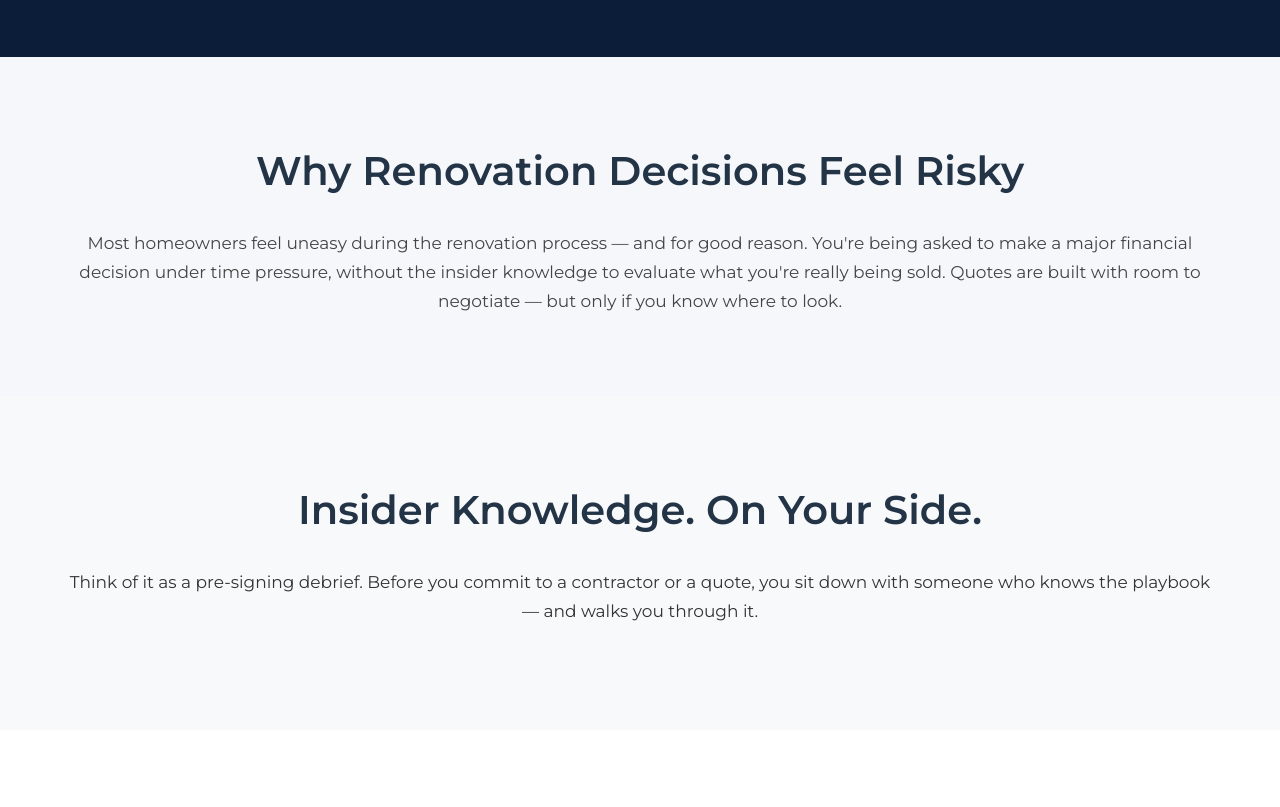
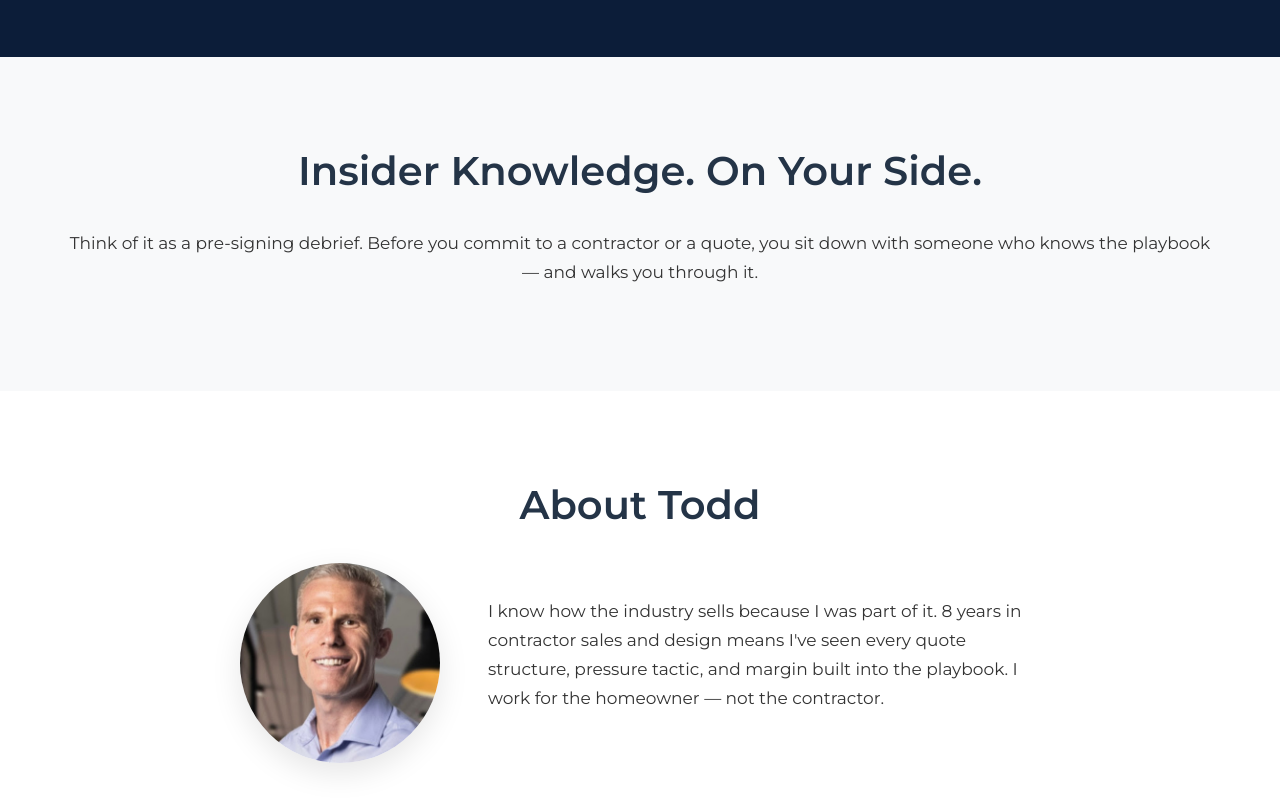
Before and after one commit to Certainty-Home-Consulting/chc-site, a plain HTML site: page docs/index.html in a window 1280 px wide. Shown: the part 1275-2082 px from the top of the page. Drawn offline with Linux system fonts and the light colour scheme.

Commit message:
Remove redundant Why Renovation Decisions Feel Risky section

```diff
--- a/docs/index.html
+++ b/docs/index.html
@@ -63,14 +63,6 @@
                 <li style="color:#E8E9E9; font-size:1.0625rem; padding:14px 0; border-bottom:1px solid rgba(255,255,255,0.1);">☑&nbsp;&nbsp;"They said the price was only good for today"</li>
                 <li style="color:#E8E9E9; font-size:1.0625rem; padding:14px 0;">☑&nbsp;&nbsp;"I don't know what's actually included"</li>
             </ul>
-        </div>
-    </section>
-
-    <!-- Problem Section -->
-    <section class="problem">
-        <div class="container">
-            <h2>Why Renovation Decisions Feel Risky</h2>
-            <p class="problem-body">Most homeowners feel uneasy during the renovation process — and for good reason. You're being asked to make a major financial decision under time pressure, without the insider knowledge to evaluate what you're really being sold. Quotes are built with room to negotiate — but only if you know where to look.</p>
         </div>
     </section>
 
```
